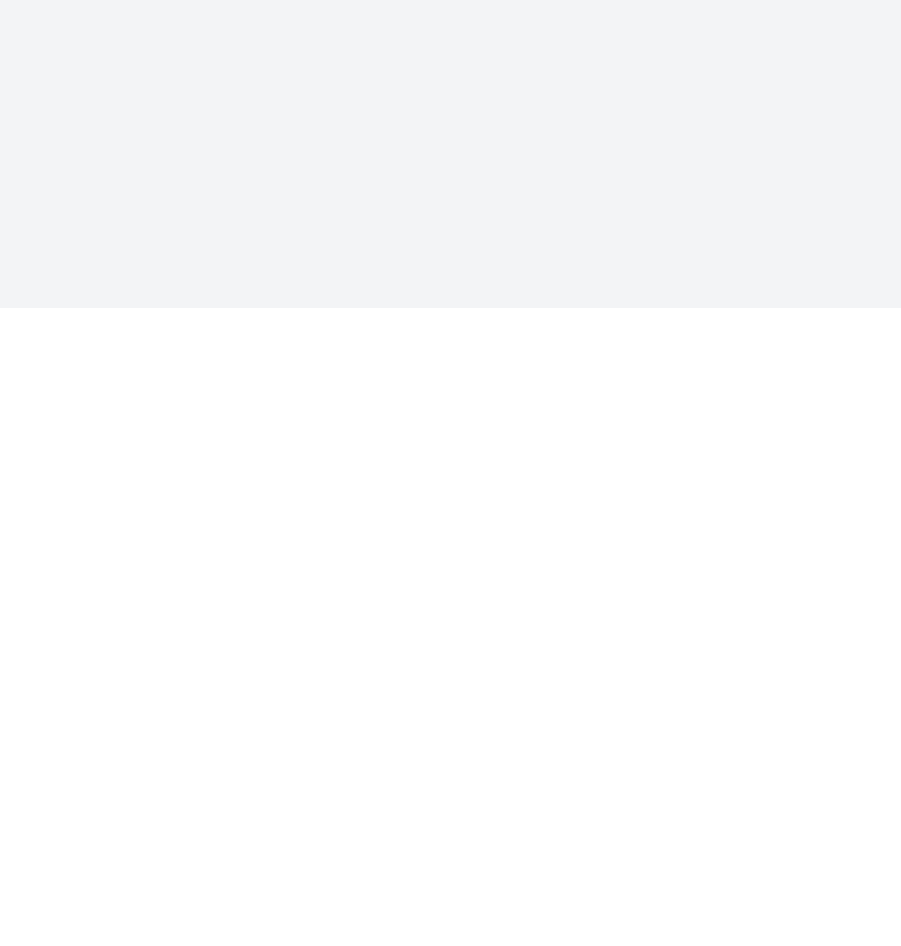
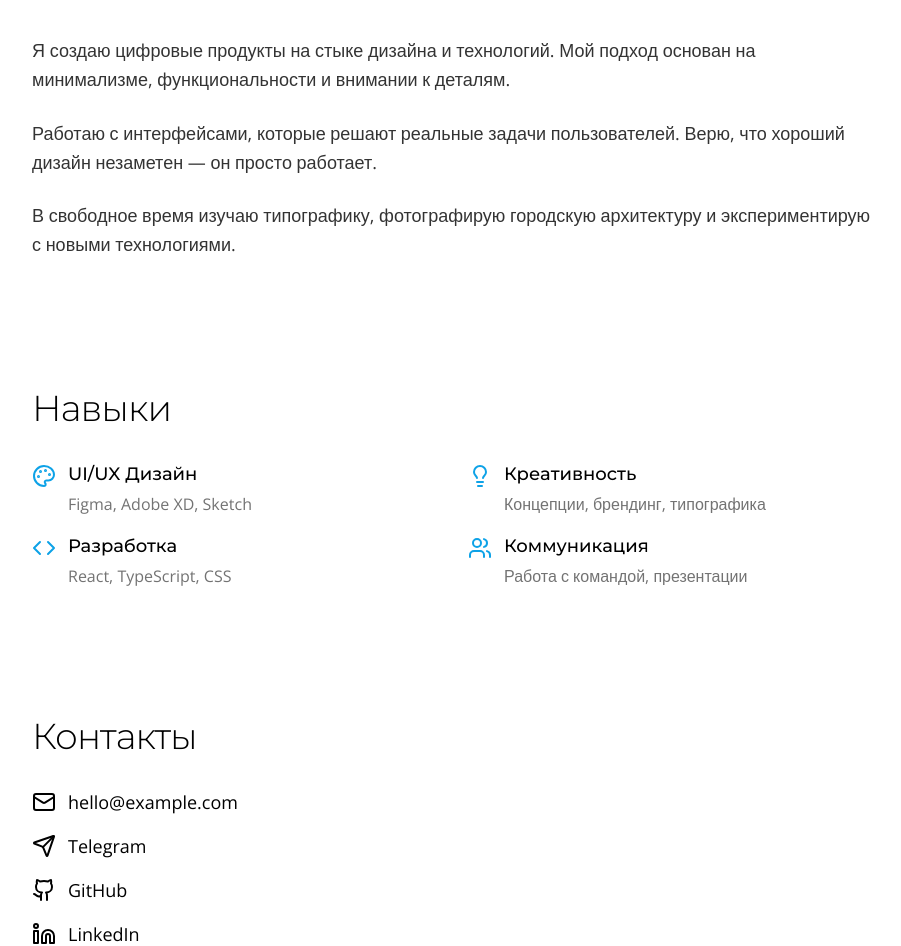
Before and after one commit to pr-poehali-dev/tumanov-website-clone, a React (Vite) app: page / in a window 1280 px wide. Shown: the part 492-1438 px from the top of the page, without its empty margins (184-1085 px from the left). Before the commit the page ends 800 px from the top, so only its background shows below. Built offline with nearby package versions, Linux system fonts and the light colour scheme.

Commit message:
Основная страница: первичная реализация

```diff
--- a/src/index.css
+++ b/src/index.css
@@ -1,3 +1,5 @@
+@import url("https://fonts.googleapis.com/css2?family=Montserrat:wght@300;400;500;600;700&family=Open+Sans:wght@300;400;500;600&display=swap");
+
 @tailwind base;
 @tailwind components;
 @tailwind utilities;
@@ -5,32 +7,32 @@
 @layer base {
   :root {
     --background: 0 0% 100%;
-    --foreground: 222.2 84% 4.9%;
+    --foreground: 0 0% 0%;
 
     --card: 0 0% 100%;
-    --card-foreground: 222.2 84% 4.9%;
+    --card-foreground: 0 0% 0%;
 
     --popover: 0 0% 100%;
-    --popover-foreground: 222.2 84% 4.9%;
+    --popover-foreground: 0 0% 0%;
 
-    --primary: 222.2 47.4% 11.2%;
-    --primary-foreground: 210 40% 98%;
+    --primary: 199 89% 48%;
+    --primary-foreground: 0 0% 100%;
 
-    --secondary: 210 40% 96.1%;
-    --secondary-foreground: 222.2 47.4% 11.2%;
+    --secondary: 0 0% 96%;
+    --secondary-foreground: 0 0% 0%;
 
-    --muted: 210 40% 96.1%;
-    --muted-foreground: 215.4 16.3% 46.9%;
+    --muted: 0 0% 96%;
+    --muted-foreground: 0 0% 45%;
 
-    --accent: 210 40% 96.1%;
-    --accent-foreground: 222.2 47.4% 11.2%;
+    --accent: 199 89% 48%;
+    --accent-foreground: 0 0% 100%;
 
     --destructive: 0 84.2% 60.2%;
-    --destructive-foreground: 210 40% 98%;
+    --destructive-foreground: 0 0% 100%;
 
-    --border: 214.3 31.8% 91.4%;
-    --input: 214.3 31.8% 91.4%;
-    --ring: 222.2 84% 4.9%;
+    --border: 0 0% 90%;
+    --input: 0 0% 90%;
+    --ring: 199 89% 48%;
 
     --radius: 0.5rem;
 
@@ -97,5 +99,15 @@
 
   body {
     @apply bg-background text-foreground;
+    font-family: "Open Sans", sans-serif;
+  }
+
+  h1,
+  h2,
+  h3,
+  h4,
+  h5,
+  h6 {
+    font-family: "Montserrat", sans-serif;
   }
 }
--- a/src/pages/Index.tsx
+++ b/src/pages/Index.tsx
@@ -1,11 +1,117 @@
-// Update this page (the content is just a fallback if you fail to update the page)
+import Icon from '@/components/ui/icon';
 
 const Index = () => {
   return (
-    <div className="min-h-screen flex items-center justify-center bg-gray-100">
-      <div className="text-center">
-        <h1 className="text-4xl font-bold mb-4 color-black text-black">Добро пожаловать!</h1>
-        <p className="text-xl text-gray-600">тут будет отображаться ваш проект</p>
+    <div className="min-h-screen bg-white">
+      <div className="max-w-4xl mx-auto px-6 py-20">
+        <header className="mb-32 animate-fade-in">
+          <h1 className="text-6xl md:text-8xl font-light mb-6 tracking-tight">
+            Привет, я <span className="font-semibold">Александр</span>
+          </h1>
+          <p className="text-xl md:text-2xl text-muted-foreground font-light max-w-2xl">
+            Дизайнер интерфейсов и творческий разработчик
+          </p>
+        </header>
+
+        <section className="mb-32 animate-fade-in-up" style={{ animationDelay: '0.2s', opacity: 0, animationFillMode: 'forwards' }}>
+          <h2 className="text-4xl font-light mb-8 tracking-tight">Обо мне</h2>
+          <div className="space-y-6 text-lg leading-relaxed text-foreground/80">
+            <p>
+              Я создаю цифровые продукты на стыке дизайна и технологий.
+              Мой подход основан на минимализме, функциональности и внимании к деталям.
+            </p>
+            <p>
+              Работаю с интерфейсами, которые решают реальные задачи пользователей.
+              Верю, что хороший дизайн незаметен — он просто работает.
+            </p>
+            <p>
+              В свободное время изучаю типографику, фотографирую городскую архитектуру
+              и экспериментирую с новыми технологиями.
+            </p>
+          </div>
+        </section>
+
+        <section className="mb-32 animate-fade-in-up" style={{ animationDelay: '0.4s', opacity: 0, animationFillMode: 'forwards' }}>
+          <h2 className="text-4xl font-light mb-8 tracking-tight">Навыки</h2>
+          <div className="grid grid-cols-1 md:grid-cols-2 gap-6">
+            <div className="space-y-4">
+              <div className="flex items-start gap-3">
+                <Icon name="Palette" className="text-primary mt-1" size={24} />
+                <div>
+                  <h3 className="font-medium text-lg mb-1">UI/UX Дизайн</h3>
+                  <p className="text-muted-foreground">Figma, Adobe XD, Sketch</p>
+                </div>
+              </div>
+              <div className="flex items-start gap-3">
+                <Icon name="Code" className="text-primary mt-1" size={24} />
+                <div>
+                  <h3 className="font-medium text-lg mb-1">Разработка</h3>
+                  <p className="text-muted-foreground">React, TypeScript, CSS</p>
+                </div>
+              </div>
+            </div>
+            <div className="space-y-4">
+              <div className="flex items-start gap-3">
+                <Icon name="Lightbulb" className="text-primary mt-1" size={24} />
+                <div>
+                  <h3 className="font-medium text-lg mb-1">Креативность</h3>
+                  <p className="text-muted-foreground">Концепции, брендинг, типографика</p>
+                </div>
+              </div>
+              <div className="flex items-start gap-3">
+                <Icon name="Users" className="text-primary mt-1" size={24} />
+                <div>
+                  <h3 className="font-medium text-lg mb-1">Коммуникация</h3>
+                  <p className="text-muted-foreground">Работа с командой, презентации</p>
+                </div>
+              </div>
+            </div>
+          </div>
+        </section>
+
+        <section className="mb-32 animate-fade-in-up" style={{ animationDelay: '0.6s', opacity: 0, animationFillMode: 'forwards' }}>
+          <h2 className="text-4xl font-light mb-8 tracking-tight">Контакты</h2>
+          <div className="space-y-4">
+            <a
+              href="mailto:hello@example.com"
+              className="flex items-center gap-3 text-lg hover:text-primary transition-colors group"
+            >
+              <Icon name="Mail" size={24} className="group-hover:scale-110 transition-transform" />
+              <span>hello@example.com</span>
+            </a>
+            <a
+              href="https://t.me/username"
+              target="_blank"
+              rel="noopener noreferrer"
+              className="flex items-center gap-3 text-lg hover:text-primary transition-colors group"
+            >
+              <Icon name="Send" size={24} className="group-hover:scale-110 transition-transform" />
+              <span>Telegram</span>
+            </a>
+            <a
+              href="https://github.com/username"
+              target="_blank"
+              rel="noopener noreferrer"
+              className="flex items-center gap-3 text-lg hover:text-primary transition-colors group"
+            >
+              <Icon name="Github" size={24} className="group-hover:scale-110 transition-transform" />
+              <span>GitHub</span>
+            </a>
+            <a
+              href="https://linkedin.com/in/username"
+              target="_blank"
+              rel="noopener noreferrer"
+              className="flex items-center gap-3 text-lg hover:text-primary transition-colors group"
+            >
+              <Icon name="Linkedin" size={24} className="group-hover:scale-110 transition-transform" />
+              <span>LinkedIn</span>
+            </a>
+          </div>
+        </section>
+
+        <footer className="border-t border-border pt-8 text-center text-muted-foreground animate-fade-in-up" style={{ animationDelay: '0.8s', opacity: 0, animationFillMode: 'forwards' }}>
+          <p className="text-sm">© 2024 Александр. Все права защищены.</p>
+        </footer>
       </div>
     </div>
   );
--- a/tailwind.config.ts
+++ b/tailwind.config.ts
@@ -84,11 +84,21 @@ export default {
 					to: {
 						height: '0'
 					}
+				},
+				'fade-in': {
+					'0%': { opacity: '0', transform: 'translateY(20px)' },
+					'100%': { opacity: '1', transform: 'translateY(0)' }
+				},
+				'fade-in-up': {
+					'0%': { opacity: '0', transform: 'translateY(40px)' },
+					'100%': { opacity: '1', transform: 'translateY(0)' }
 				}
 			},
 			animation: {
 				'accordion-down': 'accordion-down 0.2s ease-out',
-				'accordion-up': 'accordion-up 0.2s ease-out'
+				'accordion-up': 'accordion-up 0.2s ease-out',
+				'fade-in': 'fade-in 0.6s ease-out',
+				'fade-in-up': 'fade-in-up 0.8s ease-out'
 			}
 		}
 	},
```
